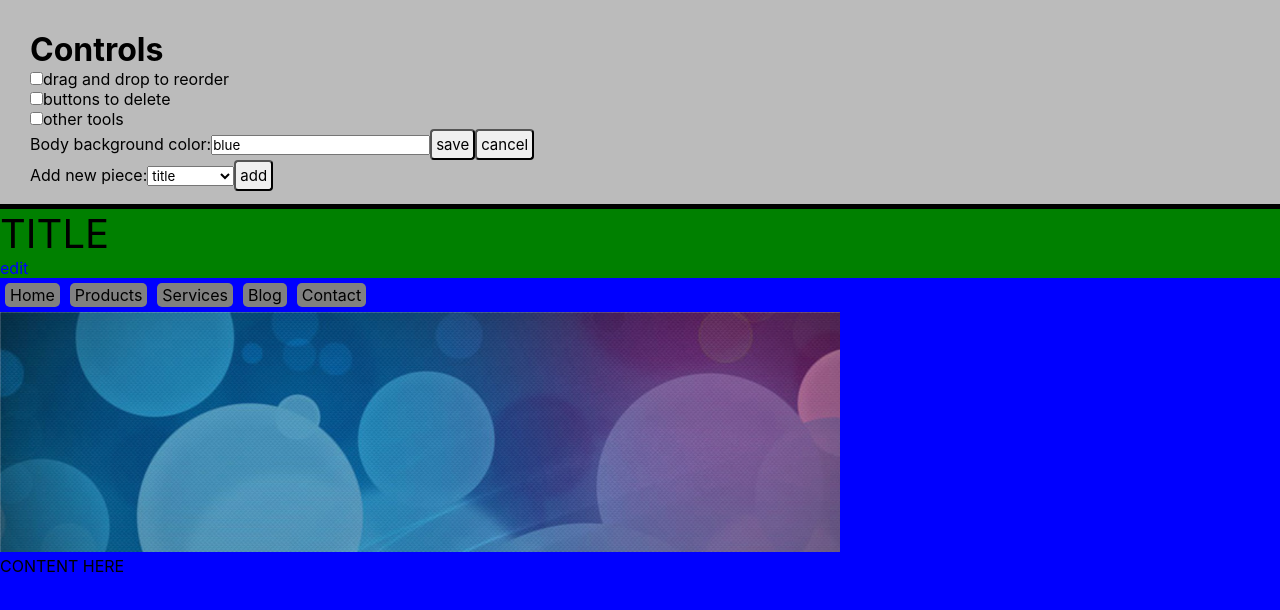
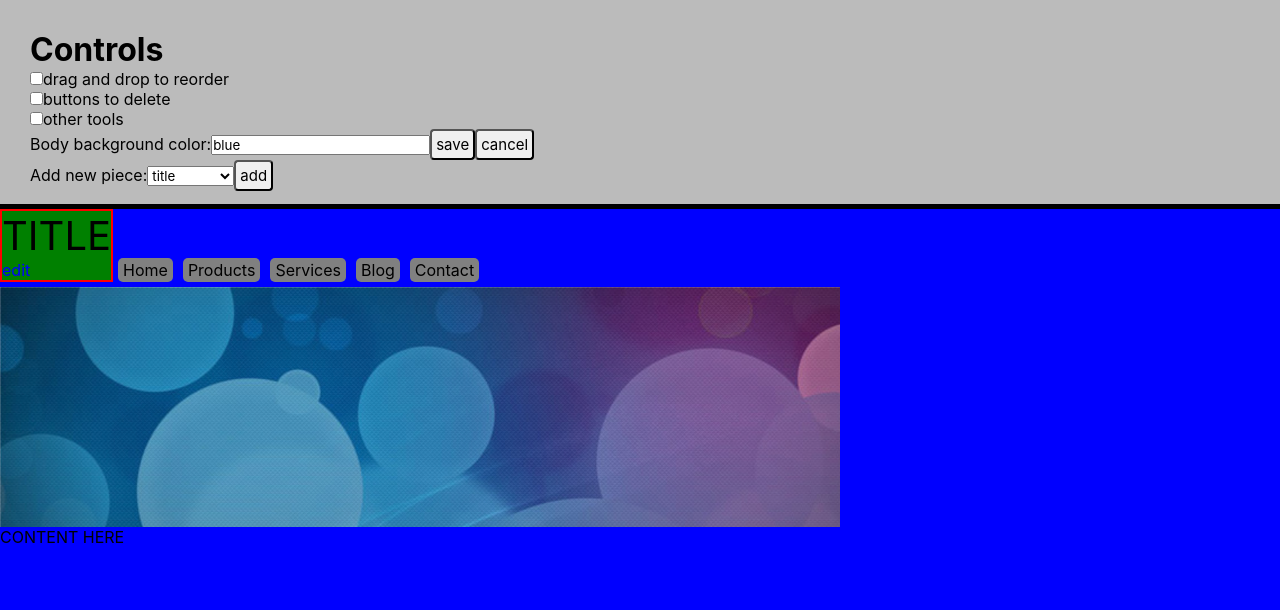
Before and after one commit to bananno/designer, a React (Create React App) app: page / in a window 1280 px wide. Shown: the top 610 px of the page. Built offline with nearby package versions, Linux system fonts and the light colour scheme.

Commit message:
Begin adding functionality to place navigation next to title

```diff
--- a/public/stylesheets/pieces.css
+++ b/public/stylesheets/pieces.css
@@ -1,3 +1,7 @@
+
+.piece {
+  /*border: 2px solid red;*/
+}
 
 .piece .edit-link {
   color: blue;
@@ -29,7 +33,8 @@
 /* TITLE */
 
 .piece.title {
-  width: 100%;
+  display: inline-block;
+  border: 2px solid red;
   background-color: green;
 }
 
@@ -48,7 +53,6 @@
   background-size: 1000px;
   background-color: white;
   padding: 20px;
-  display: inline-block;
 }
 
 .piece.banner.bannerbg1 {
--- a/src/helpers/createPiece.js
+++ b/src/helpers/createPiece.js
@@ -13,6 +13,7 @@ function createPiece(newPiece) {
   } else if (newPiece.type === 'navigation') {
     newPiece.items = newPiece.items || ['Link Here'];
     newPiece.dragging = null;
+    newPiece.display = 'block';
   } else if (newPiece.type === 'banner') {
     newPiece.image = newPiece.image || bannerBgImages[0];
     newPiece.width = 800;
--- a/src/pieces/navigation.js
+++ b/src/pieces/navigation.js
@@ -35,8 +35,14 @@ const navigation = (props) => {
 
   let count = -1;
 
+  let pieceStyle = {};
+
+  if (true) { // props.piece.display == 'inline') {
+    pieceStyle.display = 'inline-block';
+  }
+
   return (
-    <div className={className.join(' ')}>
+    <div className={className.join(' ')} style={pieceStyle}>
       <ul>
         {itemSpread.map((text, i) => {
           if (!showDragAndDrop) {
```
